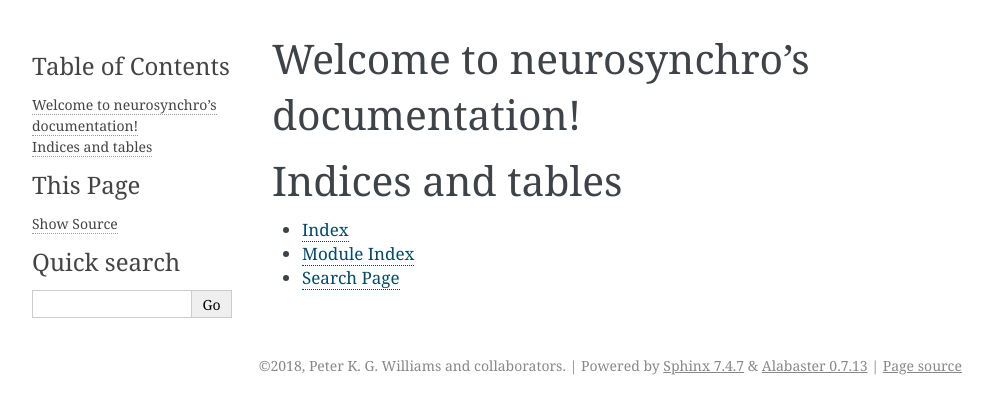
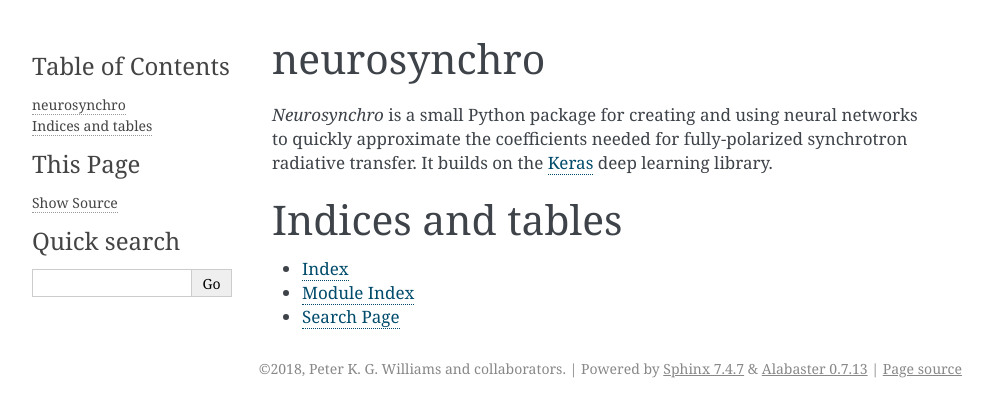
Before and after one commit to pkgw/neurosynchro, a Sphinx documentation site: the page built from doc/index.rst, in a window 1280 px wide. Shown: the top 417 px of the page, without its empty margins (148-1141 px from the left). Built offline with Sphinx 7.4.7, drawn with Linux system fonts in a browser that asks for light colours; formulas are drawn with MathJax 3.

Commit message:
doc: stub in doc framework

```diff
--- a/doc/index.rst
+++ b/doc/index.rst
@@ -1,10 +1,10 @@
-.. neurosynchro documentation master file, created by
-   sphinx-quickstart on Tue Jul 24 11:20:49 2018.
-   You can adapt this file completely to your liking, but it should at least
-   contain the root `toctree` directive.
+neurosynchro
+============
 
-Welcome to neurosynchro's documentation!
-========================================
+*Neurosynchro* is a small Python package for creating and using neural
+networks to quickly approximate the coefficients needed for fully-polarized
+synchrotron radiative transfer. It builds on the `Keras <https://keras.io/>`_
+deep learning library.
 
 .. toctree::
    :maxdepth: 2
```
